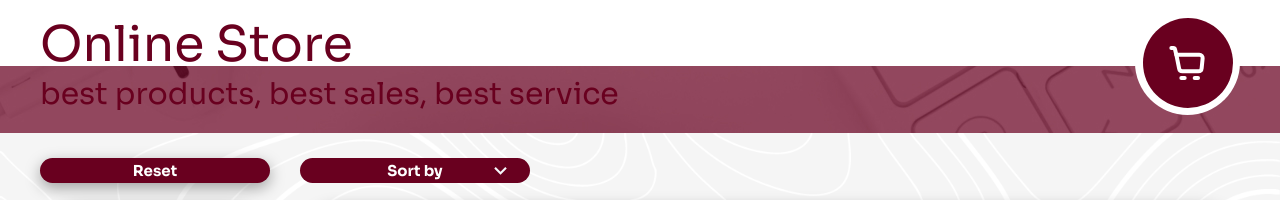
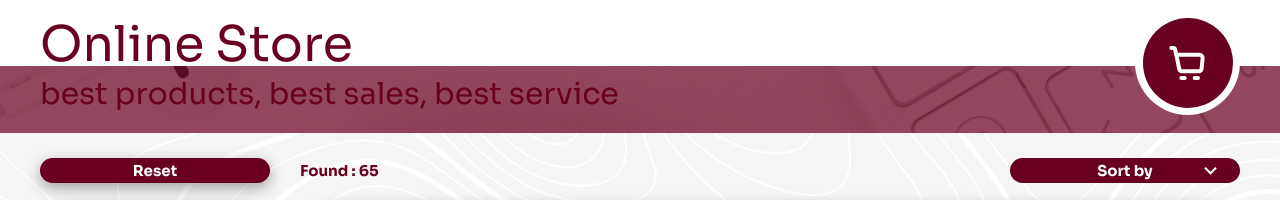
Before and after one commit to EnayaAme/Online-store, a website built with webpack: page src/index.html in a window 1280 px wide. Shown: the top 200 px of the page. Built offline with nearby package versions, Linux system fonts and the light colour scheme; grey boxes are pictures that could not be loaded.

Commit message:
fix: sort menu style; feat: found products ammount

```diff
--- a/src/sass/base/_typography.scss
+++ b/src/sass/base/_typography.scss
@@ -29,10 +29,14 @@ h2 {
 
 .select-box {
   @include text ('Sora', normal, 700, 1.5rem, $color-light, 2.5rem);
-  text-align: center
+  text-align: center;
 }
 
 .options-container {
   @include text ('Sora', normal, 700, 1.5rem, $color-light, 3.5rem);
-  text-align: center
+  text-align: center;
 }
+
+.store__quantity {
+  @include text ('Sora', normal, 700, 1.5rem, $color-primary, 2.5rem);
+}
--- a/src/sass/components/_sort-menu.scss
+++ b/src/sass/components/_sort-menu.scss
@@ -56,7 +56,7 @@
 .select-box .options-container.active {
   max-height: 240px;
   opacity: 1;
-  overflow-y: scroll;
+  //overflow-y: scroll;
   & + .selected {
     border-radius: 40px 40px 0 0;
   }
--- a/src/sass/layouts/_store.scss
+++ b/src/sass/layouts/_store.scss
@@ -22,6 +22,6 @@
   border: 1px solid $color-primary;
   border-radius: 40px;
   width: 100%;
-  height: 1000px;
+  // height: 1000px;
   box-shadow: rgba(0, 0, 0, 0.35) 0px 5px 15px;
 }
--- a/src/ts/Components/CreateSortMenu.ts
+++ b/src/ts/Components/CreateSortMenu.ts
@@ -13,8 +13,8 @@ export class CreateSortMenu extends CreateElement {
     super({ tag: 'div', className: 'sort-menu' });
     this.sortmenu = [
       ['Rating', 'Rating'],
-      ['PriceTH', 'Price from low to high'],
-      ['PriceTL', 'Price from high to low'],
+      ['PriceTH', 'Price (low to high)'],
+      ['PriceTL', 'Price (high to low)'],
       ['RD', 'Release Date']
     ]
     this.container = new CreateElement({ tag: 'div', className: 'select-box' }).getnode();
--- a/src/ts/DefaultPage.ts
+++ b/src/ts/DefaultPage.ts
@@ -132,12 +132,15 @@ class CreateDefaultPage {
     wrapper.append(store);
     const menu = new CreateElement({ tag: 'div', className: 'store__menu' }).getnode();
     /////  menu
+    const foundProducts = new CreateElement({ tag: 'div', className: 'store__quantity', content: 'Found : ' }).getnode();
+    const productsAmmount = new CreateElement({ tag: 'span', className: 'store__quantity-found', content: '65' }).getnode();
+    foundProducts.append(productsAmmount);
     const sortMenu = new CreateSortMenu({ tag: 'div', className: 'sort-menu' }).getnode();
 
 
 
 
-    menu.append(sortMenu);
+    menu.append(foundProducts, sortMenu);
     ///// products
     const products = new CreateElement({ tag: 'div', className: 'store__products' }).getnode();
     store.append(menu, products);
```
